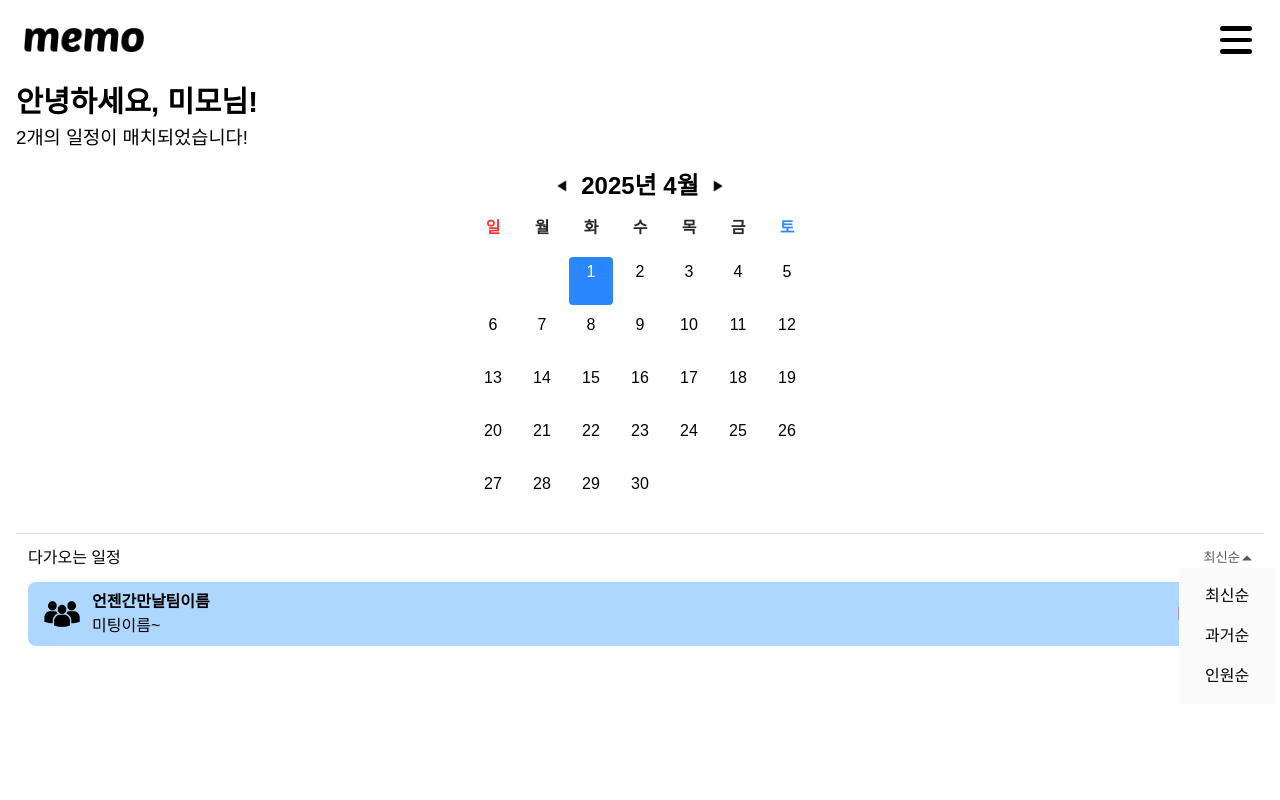
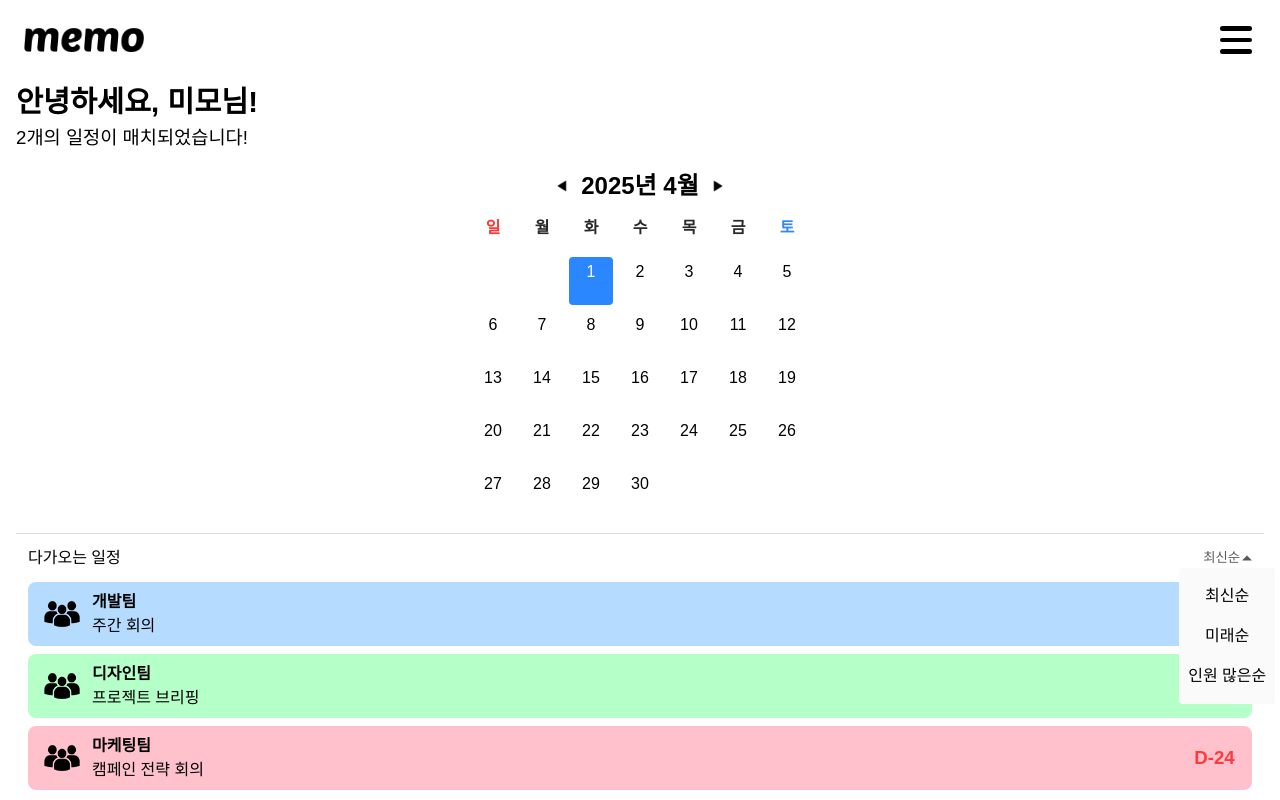
Before and after one commit to Spooder02/memo, a React (Vite) app in the folder frontend/: page / in a window 1280 px wide. Both pictures are taken after a click on the element "최신순". Built offline with nearby package versions, Linux system fonts and the light colour scheme.

Commit message:
fix: 컴포넌트 컬러 로직 수정 feat: 필터링 기능 및 렌더링 구현

```diff
--- /dev/null
+++ b/frontend/src/assets/SimplePlans.json
@@ -0,0 +1,42 @@
+[
+    {
+        "id": 1,
+        "teamName": "개발팀",
+        "meetingName": "주간 회의",
+        "dayLeft": "2025-04-15T10:00:00Z",
+        "color": "#B5DBFF",
+        "teamScale": 5
+    },
+    {
+        "id": 2,
+        "teamName": "디자인팀",
+        "meetingName": "프로젝트 브리핑",
+        "dayLeft": "2025-04-20T14:00:00Z",
+        "color": "#B5FFC8",
+        "teamScale": 2
+    },
+    {
+        "id": 3,
+        "teamName": "마케팅팀",
+        "meetingName": "캠페인 전략 회의",
+        "dayLeft": "2025-04-25T09:00:00Z",
+        "color": "#FFC1CC",
+        "teamScale": 3
+    },
+    {
+        "id": 4,
+        "teamName": "인사팀",
+        "meetingName": "연봉 협상",
+        "dayLeft": "2025-05-01T11:00:00Z",
+        "color": "#FFF5BA",
+        "teamScale": 6
+    },
+    {
+        "id": 5,
+        "teamName": "운영팀",
+        "meetingName": "월간 보고서",
+        "dayLeft": "2025-05-10T16:00:00Z",
+        "color": "#E6D0FF",
+        "teamScale": 4
+    }
+]
--- a/frontend/src/components/Calendar.tsx
+++ b/frontend/src/components/Calendar.tsx
@@ -63,7 +63,7 @@ const Calendar:React.FC<CalendarProps> = ({ currentDate, setCurrentDate }) => {
                             date={date}
                             today={(
                                 todayYear == currentDate.year &&
-                                todayMonth == currentDate.month && currentDay == date)}
+                                todayMonth == currentDate.month && currentDay == date).valueOf()}
                         />
                     ))
                 }
--- a/frontend/src/components/UpcomingPlanCard.tsx
+++ b/frontend/src/components/UpcomingPlanCard.tsx
@@ -1,32 +1,45 @@
 import styled from "styled-components"
 import groupedimage from "../assets/user_icon_007.png";
+import { SimplePlan } from "../types/PlanFormat";
 
-const UpcomingPlanCard = () => {
+const UpcomingPlanCard = (props: {
+    plan: SimplePlan
+    dday: number
+}) => {
+
+    const data: SimplePlan = props.plan;
+    const backgroundColor = props.plan.color;
 
     return (
-        <CardContainer>
+        <CardContainer
+            key={props.plan.id}
+            color={backgroundColor}
+        >
             <SpaceAroundContainer>
                 <div style={{"display": "flex"}}>
                 <GroupImage src={groupedimage}/>
                 <TextContainer>
-                    <TeamName>언젠간만날팀이름</TeamName>
-                    <MeetingName>미팅이름~</MeetingName>
+                    <TeamName>{data.teamName}</TeamName>
+                    <MeetingName>{data.meetingName}</MeetingName>
                 </TextContainer>
                 </div>
                 <TextContainer>
-                    <DayCount>D-DAY</DayCount>
+                    <DayCount>
+                       {(Math.floor(props.dday) > 0)? `D-${Math.floor(props.dday)}`: `D-DAY`}
+                    </DayCount>
                 </TextContainer>
             </SpaceAroundContainer>
         </CardContainer>
     )
 }
 
-const CardContainer = styled.div`
+const CardContainer = styled.div<{color: string}>`
     display: flex;
     align-items: center;
     width: 100%;
     height: 4em;
-    background-color:rgba(50, 156, 255, 0.4);
+    padding: 0.5em 0 0.5em 0;
+    background-color: ${(props) => props.color};
     border-radius: 0.5em;
 `;
 
--- a/frontend/src/pages/Mainpage.tsx
+++ b/frontend/src/pages/Mainpage.tsx
@@ -1,11 +1,14 @@
 import styled from "styled-components";
 import Calendar from "../components/Calendar";
-import { useState } from "react";
+import { useEffect, useState } from "react";
 import { CurrentDate } from "../types/DateFormat";
 import UpcomingPlanCard from "../components/UpcomingPlanCard";
 import DropdownButton from "../assets/drop-down-arrow (1).png";
+import simplePlansData from "../assets/SimplePlans.json";
+import { SimplePlan } from "../types/PlanFormat";
 
 const Mainpage = () => {
+    const planData: SimplePlan[] = simplePlansData;
     // 오늘의 년, 월
     const todayMonth = new Date().getMonth();
     const todayYear = new Date().getFullYear();
@@ -28,17 +31,66 @@ const Mainpage = () => {
         setIsTouch(false); // 클릭 후 플래그 초기화
     };
 
-    const filters = ["최신순", "과거순", "인원순"]
+    // 일정 컴포넌트 색상
+    // eslint-disable-next-line @typescript-eslint/no-unused-vars
+    const colors: string[] = [
+        "#B5DBFF",
+        "#B5FFC8",
+        "#FFC1CC",
+        "#FFF5BA",
+        "#E6D0FF"
+    ];
 
-    const [selectedFilter, setselectedFilter] = useState<string>(filters[0])
+    const today = new Date();
 
+    const getDday = (timeLeft: string) => {
+        return (new Date(timeLeft).getTime() - today.getTime()) / (1000 * 60 * 60 * 24);
+    }
+
+    // 일정 필터 로직
+    const filters = ["최신순", "미래순", "인원 많은순"];
+    const [selectedFilter, setselectedFilter] = useState<string>(filters[0]);
     const [currentDate, setCurrentDate] = useState<CurrentDate>({
         year: todayYear,
         month: todayMonth,
     });
 
+    const doFilter = (filterName: string) => {
+        if (filterName == "최신순") {
+            planData.sort((a, b) => {
+                if (a.dayLeft < b.dayLeft) return -1;
+                if (a.dayLeft > b.dayLeft) return 1;
+
+                return 0;
+            })
+            setselectedFilter(filterName);
+        } else if (filterName == "미래순") {
+            planData.sort((a, b) => {
+                if (a.dayLeft < b.dayLeft) return 1;
+                if (a.dayLeft > b.dayLeft) return -1;
+
+                return 0;
+            })
+            setselectedFilter(filterName);
+        } else if (filterName == "인원 많은순") {
+            planData.sort((a, b) => {
+                if (a.teamScale < b.teamScale) return 1;
+                if (a.teamScale > b.teamScale) return -1;
+
+                return 0;
+            })
+            setselectedFilter(filterName);
+        }
+
+    }
+
+    useEffect(() => {
+
+    }, [selectedFilter])
+
     return (
         <PageFrame>
+            <div>
                 <Title>
                     안녕하세요, 미모님!
                 </Title>
@@ -50,6 +102,7 @@ const Mainpage = () => {
                     setCurrentDate={setCurrentDate}
                 />
                 <GrayLineDiv/>
+            </div>
             <PlanContainer>
                 <PlanTitleContainer>
                     <PlanText>다가오는 일정</PlanText>
@@ -63,31 +116,38 @@ const Mainpage = () => {
                         </DropdownText>
                         {dropdownOpen && (
                             <Dropdown>
-                            {
-                                filters.map((name) =>
+                                {filters.map((name) => (
                                     <DropdownItem
                                         key={name}
                                         onClick={() => {
-                                        setselectedFilter(name)
+                                            doFilter(name);
                                             setTimeout(() => {
                                                 toggleDropdown();
-                                        }, 100)
+                                            }, 100);
                                         }}
                                     >
                                         {name}
                                     </DropdownItem>
-                                )
-                            }
+                                ))}
                             </Dropdown>
                         )}
                     </DropdownContainer>
                 </PlanTitleContainer>
                 <UpcomingPlanContainer>
-                    <UpcomingPlanCard/>
+                    {
+                        planData.map((data) => (
+                            (getDday(data.dayLeft) >= 0)?
+                            <UpcomingPlanCard
+                                key={data.id} // 각 카드에 고유한 키 추가
+                                plan={data}
+                                dday={getDday(data.dayLeft)}
+                            />:<></>
+                        ))
+                    }
                 </UpcomingPlanContainer>
             </PlanContainer>
         </PageFrame>
-    )
+    );
 }
 
 const Title = styled.p`
@@ -114,7 +174,10 @@ const PlanText = styled.p`
 `;
 
 const PageFrame = styled.div`
+    position: relative;
     padding: 0.5em 1em 0.5em 1em;
+    height: calc(100vh - 5em);
+    overflow: hidden;
 `;
 
 const GrayLineDiv = styled.div`
@@ -125,7 +188,6 @@ const GrayLineDiv = styled.div`
 `;
 
 const PlanContainer = styled.div`
-
 `;
 
 const PlanTitleContainer = styled.div`
@@ -136,15 +198,23 @@ const PlanTitleContainer = styled.div`
 `;
 
 const UpcomingPlanContainer = styled.div`
+    display: flex;
+    flex-direction: column;
     width: 100%;
-    padding: 0 0.75em 0 0.75em;
-    overflow: scroll-y;
+    height: calc(100vh - (510px + 5em));
+    min-height: 5em;
+    padding: 0 0.75em 0.75em 0.75em;
+    overflow: scroll;
+    margin: 0 0 2em 0;
+    gap: 0.5em;
+    border-radius: 0.25em;
+    overflow: hideen;
 `;
 
 const DropdownButtonImage = styled.img<{isOpen: boolean}>`
     height: 0.75em;
     margin: 0 0 0 0.15em;
-    transform: rotate(${(props) => (props.isOpen? '180deg': '0')});
+    transform: rotate(${(props) => (props.isOpen ? '180deg' : '0')});
 `;
 
 const Dropdown = styled.div`
@@ -163,7 +233,7 @@ const DropdownItem = styled.li`
     text-align: center;
     width: 100%;
     margin: auto;
-    padding: 0.5em 0 0.5em 0;
+    padding: 0.5em 0;
 
     /* Non-draggable */
     -webkit-user-select: none; /* Safari */
--- /dev/null
+++ b/frontend/src/types/PlanFormat.tsx
@@ -0,0 +1,8 @@
+export interface SimplePlan {
+    id: number;
+    teamName: string;
+    teamScale: number;
+    meetingName: string;
+    dayLeft: string;
+    color: string;
+}
```
Lines whose indentation alone changed are shown as unchanged.
